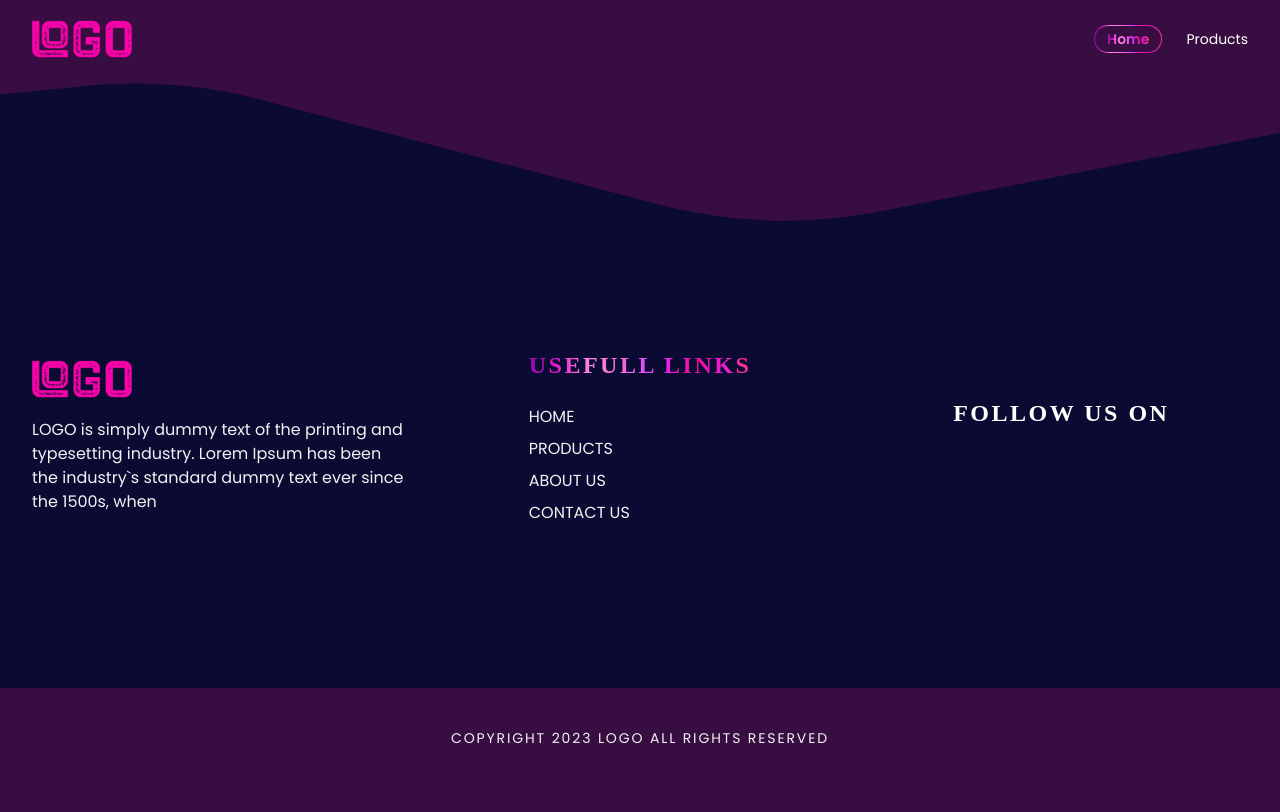
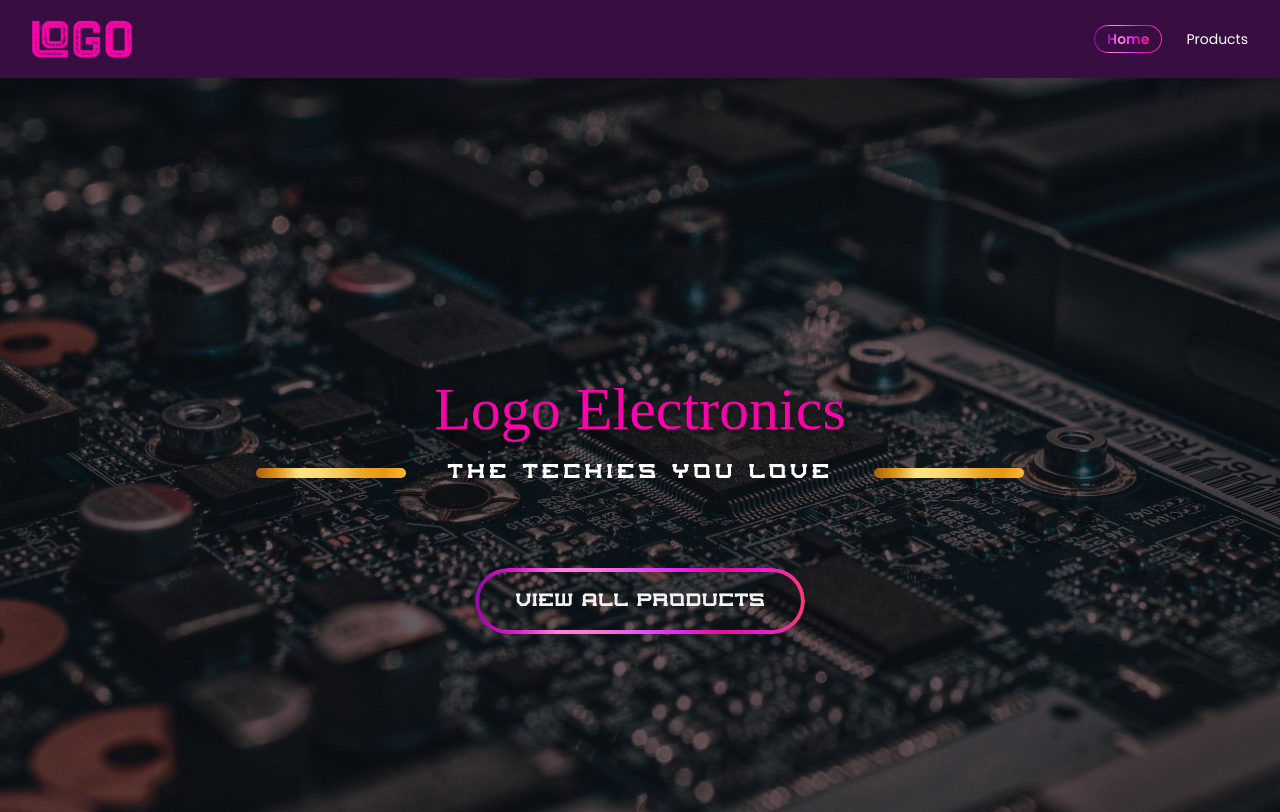
Before and after one commit to vatsalsinghkv/game-mano, a Next.js app: page / in a window 1280 px wide. Shown: the top 812 px of the page. Built offline with nearby package versions, Linux system fonts and the light colour scheme; some icons are missing; a web font is replaced by a local one.

Commit message:
feat: hero section add

```diff
--- a/package.json
+++ b/package.json
@@ -14,6 +14,7 @@
   "dependencies": {
     "@typescript-eslint/eslint-plugin": "^6.7.5",
     "clsx": "^2.0.0",
+    "lucide-react": "^0.285.0",
     "next": "13.5.4",
     "react": "^18",
     "react-dom": "^18",
--- a/src/app/page.tsx
+++ b/src/app/page.tsx
@@ -1,3 +1,14 @@
+import { Hero } from '@/components/shared';
+import { Button } from '@/components/ui';
+
 export default function Home() {
-  return <></>;
+  return (
+    <>
+      <Hero title='logo electronics' subtitle='The techies you love'>
+        <Button variant='outline' as='link' href='/products'>
+          View All Products
+        </Button>
+      </Hero>
+    </>
+  );
 }
--- /dev/null
+++ b/src/components/shared/Hero.tsx
@@ -0,0 +1,35 @@
+import { cn } from '@/lib/utils';
+
+interface Props extends React.HTMLAttributes<HTMLDivElement> {
+  title: string;
+  subtitle?: string;
+}
+
+const Hero = ({ className, children, title, subtitle, ...props }: Props) => {
+  return (
+    <section
+      id='#hero'
+      className={cn(
+        'min-h-[839px] bg-[url("/hero.jpeg")] bg-cover relative flex items-center justify-center',
+        className,
+      )}
+      {...props}
+    >
+      <div className='absolute inset-0 z-10 bg-dark-base opacity-60'></div>
+
+      <div className='z-10 text-center max-w-3xl w-full space-y-5'>
+        <h1 className='heading-primary'>{title}</h1>
+        {subtitle && (
+          <div className='relative flex items-center justify-center'>
+            <div className='absolute bg-gradient-secondary left-0 w-[150px] h-2.5 hidden md:block rounded-full'></div>
+            <h2 className='heading-primary--sub'>{subtitle}</h2>
+            <div className='absolute bg-gradient-secondary right-0 w-[150px] h-2.5 hidden md:block rounded-full'></div>
+          </div>
+        )}
+        <div className='pt-20'>{children}</div>
+      </div>
+    </section>
+  );
+};
+
+export default Hero;
--- a/src/components/shared/index.ts
+++ b/src/components/shared/index.ts
@@ -1,3 +1,4 @@
+import Hero from './Hero';
 import Logo from './Logo';
 
-export { Logo };
+export { Logo, Hero };
--- a/src/components/ui/Buttons.tsx
+++ b/src/components/ui/Buttons.tsx
@@ -7,7 +7,7 @@ import { UnstyledLink } from '.';
 import { UnstyledLinkProps } from './links/UnstyledLink';
 
 interface DefaultProps {
-  variant?: 'outline' | 'solid';
+  variant?: 'outline' | 'solid' | 'mini';
   size?: 'sm' | 'lg';
   center?: boolean;
 }
@@ -26,25 +26,36 @@ export type Props = ButtonProps | LinkProps;
 
 const Button = ({
   className = '',
-  variant,
+  variant = 'mini',
   size,
   children,
   ...props
 }: Props) => {
-  const classes = `capitalize bg-gradient-primary relative rounded-full p-[1px] h-7 ${className}`;
+  const classes = cn(
+    'capitalize',
+    variant === 'mini' &&
+      'bg-gradient-primary relative rounded-full p-[1px] h-7',
+    variant === 'outline' && 'button-gradient',
+    className,
+  );
 
-  const child = (
-    <span className='bg-bg-primary rounded-full h-full px-3 text-sm flex items-center justify-center'>
-      <span className='text-gradient-primary'>{children}</span>
-    </span>
-  );
+  const child =
+    variant === 'mini' ? (
+      <span className='bg-bg-primary rounded-full h-full px-3 text-sm flex items-center justify-center'>
+        <span className='text-gradient-primary'>{children}</span>
+      </span>
+    ) : variant === 'outline' ? (
+      <>{children}</>
+    ) : (
+      <></>
+    );
 
   if (props.as === 'link') {
     // don't pass unnecessary props to component
     const { as, ...rest } = props;
 
     return (
-      <UnstyledLink className={cn(variant, classes, size)} {...rest}>
+      <UnstyledLink className={classes} {...rest}>
         {child}
       </UnstyledLink>
     );
@@ -53,7 +64,7 @@ const Button = ({
   const { as, ...rest } = props;
 
   return (
-    <button className={cn(variant, classes, size)} {...rest}>
+    <button className={classes} {...rest}>
       {child}
     </button>
   );
--- a/src/styles/globals.css
+++ b/src/styles/globals.css
@@ -49,11 +49,16 @@
 
   /* TYPOGRAPHY */
   .heading-primary {
-    @apply text-center text-6xl font-normal capitalize leading-[129px] text-accent-primary;
+    @apply text-center text-3xl font-normal capitalize text-accent-primary md:text-4xl lg:text-6xl;
     text-shadow:
       8px 22px 4px rgba(0, 0, 0, 0.25),
       0px 4px 4px rgba(0, 0, 0, 0.25);
     font-family: routhem;
+  }
+
+  .heading-primary--sub {
+    @apply text-xl uppercase tracking-[3.36px] text-dark-invert;
+    font-family: Bespak;
   }
   .heading-secondary {
     @apply text-4xl font-normal capitalize not-italic text-dark-invert;
@@ -78,3 +83,38 @@
     @apply inline-block bg-gradient-secondary bg-clip-text font-bold text-transparent;
   }
 }
+
+/* COMPONENTS */
+.button-gradient {
+  @apply relative p-6 px-10 text-lg uppercase hover:bg-gradient-primary hover:bg-clip-text hover:text-transparent;
+  font-family: Bespak;
+}
+
+.button-gradient::before {
+  content: '';
+  @apply absolute inset-0 rounded-full p-1;
+  background: linear-gradient(90deg, var(--color-grad-primary));
+  -webkit-mask:
+    linear-gradient(#fff 0 0) content-box,
+    linear-gradient(#fff 0 0);
+  -webkit-mask-composite: xor;
+  mask-composite: exclude;
+  pointer-events: none;
+}
+
+.border-gradient {
+  @apply relative p-6 px-10 text-lg uppercase;
+  font-family: Bespak;
+}
+
+.border-gradient::before {
+  content: '';
+  @apply absolute inset-0 rounded-full p-1;
+  background: linear-gradient(90deg, var(--color-grad-primary));
+  -webkit-mask:
+    linear-gradient(#fff 0 0) content-box,
+    linear-gradient(#fff 0 0);
+  -webkit-mask-composite: xor;
+  mask-composite: exclude;
+  pointer-events: none;
+}
```
Also changed, not shown: public/hero.jpeg (added), src/components/home/index.ts (added), 1 other file (tests, documents, lock files or other folders).
